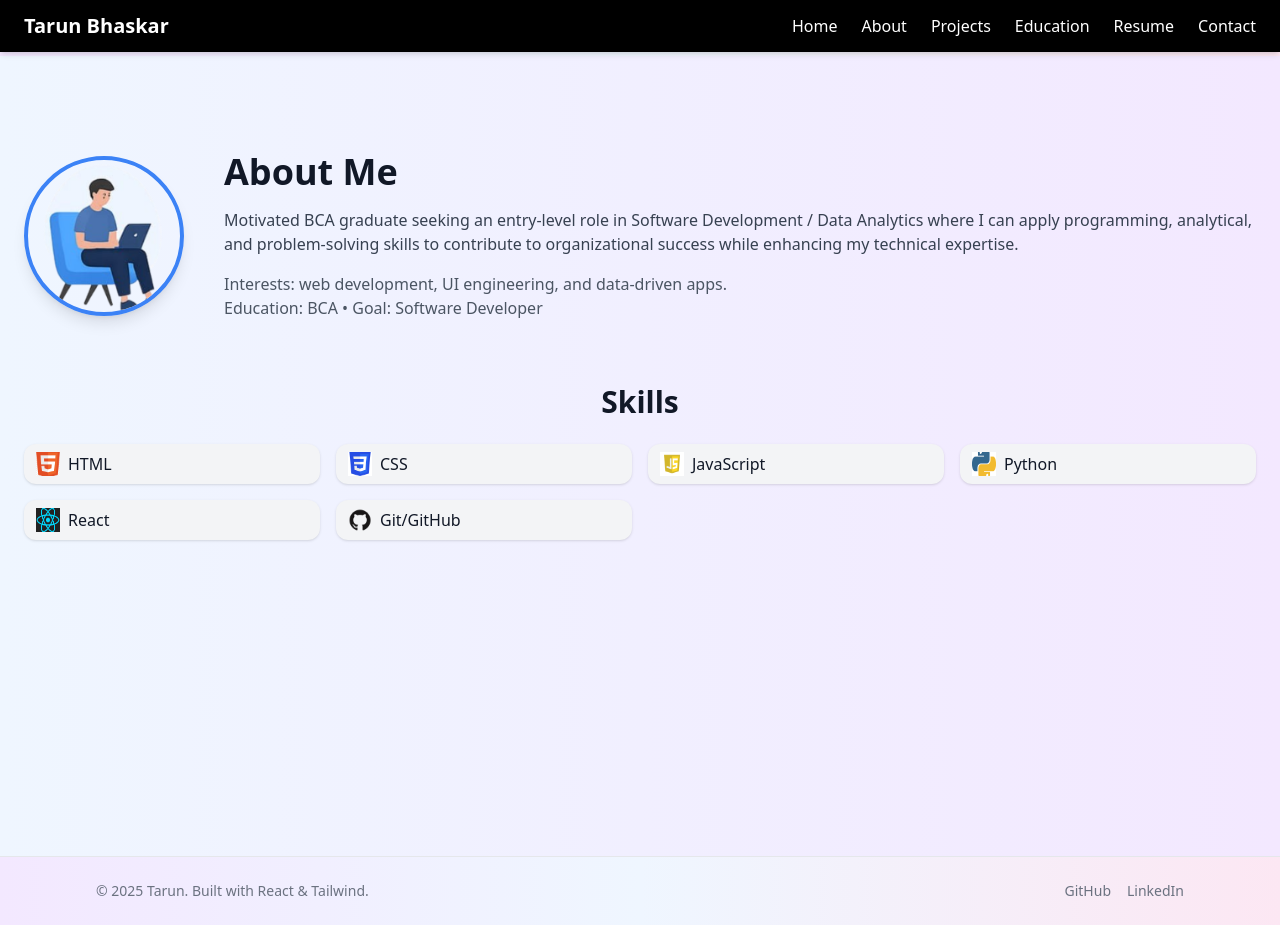
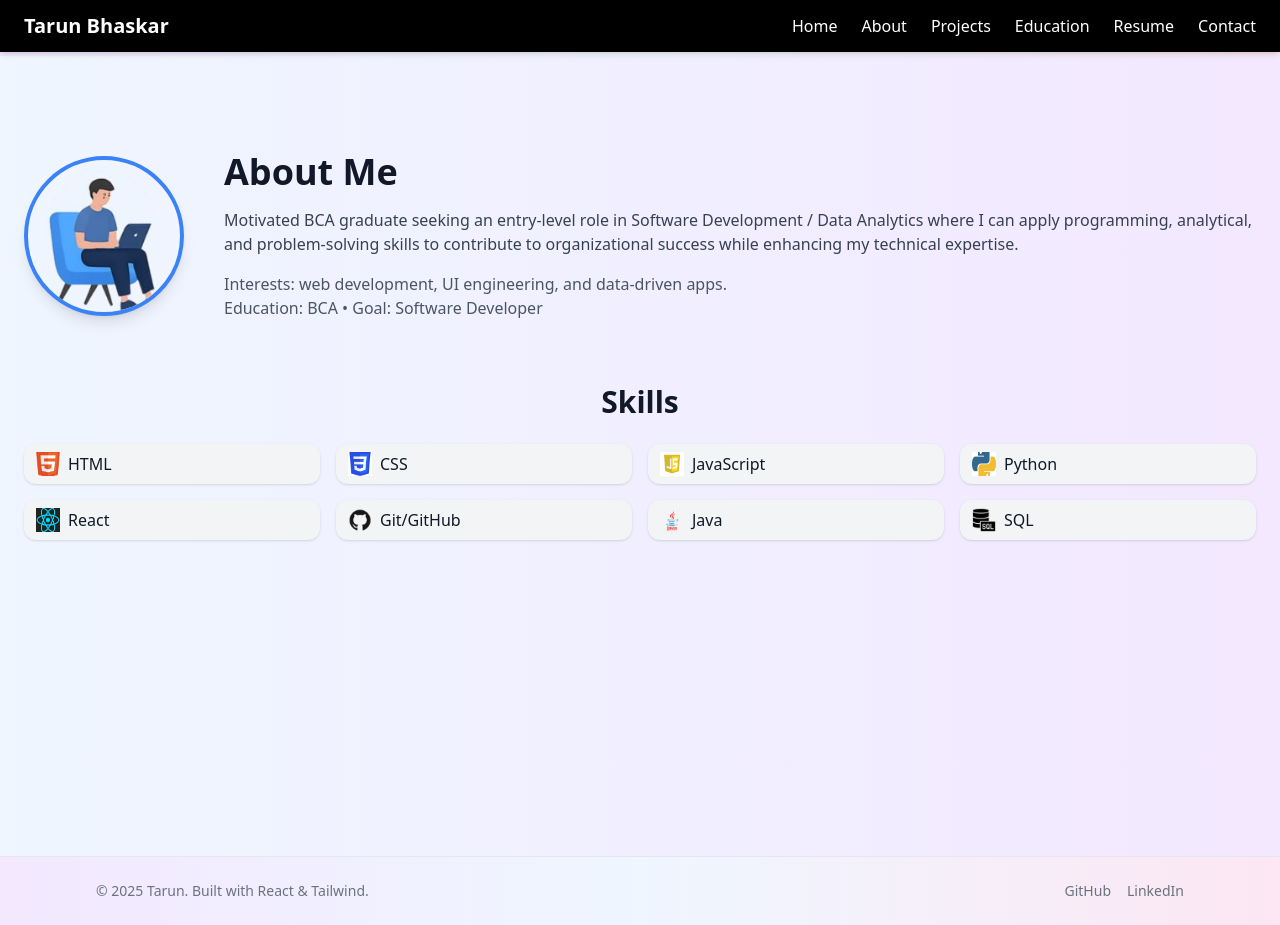
Before and after one commit to Tarunbhaskar199/TARUN-PORTFOLIO, a React (Vite) app: page /about in a window 1280 px wide. Built offline with nearby package versions, Linux system fonts and the light colour scheme.

Commit message:
About.jsx

```diff
--- a/src/pages/About.jsx
+++ b/src/pages/About.jsx
@@ -44,6 +44,12 @@ export default function About() {
           <li className="flex items-center px-3 py-2 rounded-xl bg-gray-100 shadow">
             <img src="/github.png" alt="GitHub" className="w-6 h-6 mr-2" /> Git/GitHub
           </li>
+          <li className="flex items-center px-3 py-2 rounded-xl bg-gray-100 shadow">
+            <img src="/java.png" alt="Java" className="w-6 h-6 mr-2" /> Java
+          </li>
+          <li className="flex items-center px-3 py-2 rounded-xl bg-gray-100 shadow">
+            <img src="/sql.png" alt="SQL" className="w-6 h-6 mr-2" /> SQL
+          </li>
         </ul>
       </div>
     </section>
```
Also changed, not shown: public/java.png (added), public/sql.png (added).
